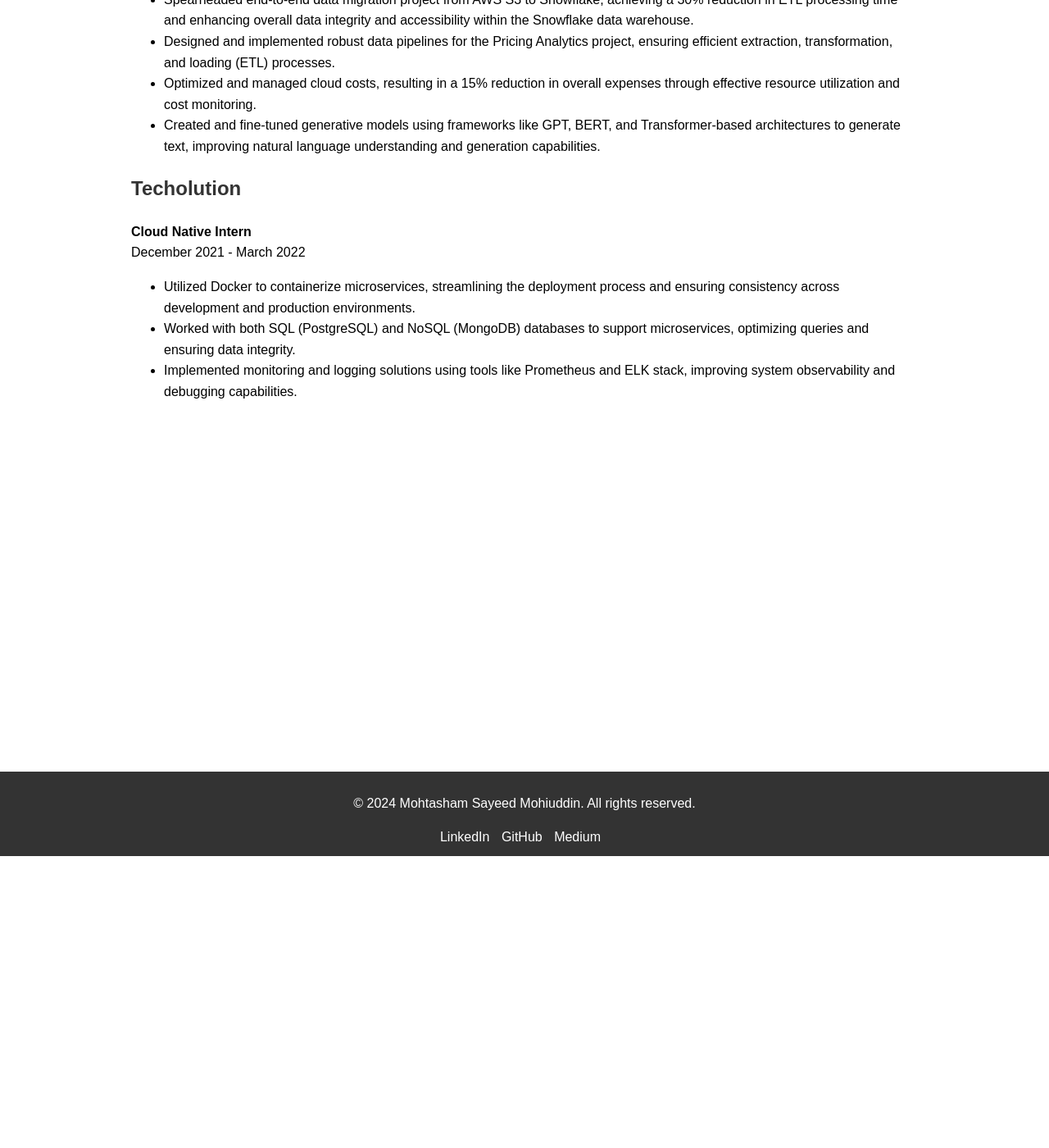
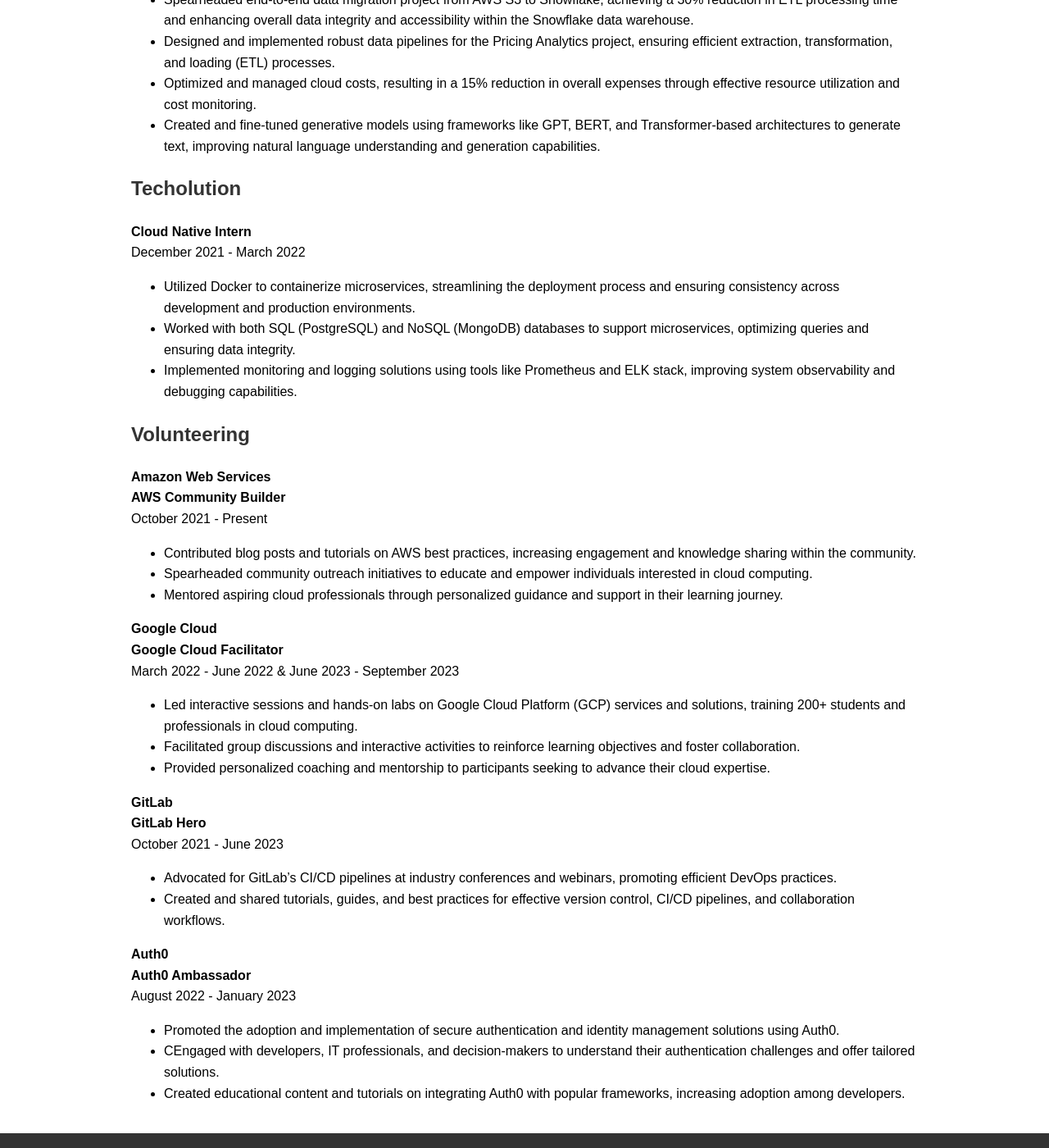
Before and after one commit to mohtasham9/mohtasham9.github.io, a Jekyll site: the page built from docs/experience.markdown, in a window 1280 px wide and 1400 px high, scrolled down 356 px. Shown: the whole window at 82% size. Built offline with Jekyll 4.4.1, drawn with Linux system fonts in a browser that asks for light colours.

Commit message:
Added Volunteering section

```diff
--- a/docs/experience.markdown
+++ b/docs/experience.markdown
@@ -22,3 +22,37 @@
 - Utilized Docker to containerize microservices, streamlining the deployment process and ensuring consistency across development and production environments.
 - Worked with both SQL (PostgreSQL) and NoSQL (MongoDB) databases to support microservices, optimizing queries and ensuring data integrity.
 - Implemented monitoring and logging solutions using tools like Prometheus and ELK stack, improving system observability and debugging capabilities.
+
+
+## Volunteering
+
+**Amazon Web Services**
+**AWS Community Builder**
+October 2021 - Present
+
+- Contributed blog posts and tutorials on AWS best practices, increasing engagement and knowledge sharing within the community.
+- Spearheaded community outreach initiatives to educate and empower individuals interested in cloud computing.
+- Mentored aspiring cloud professionals through personalized guidance and support in their learning journey.
+
+**Google Cloud**
+**Google Cloud Facilitator**
+March 2022 - June 2022 &  June 2023 - September 2023
+
+- Led interactive sessions and hands-on labs on Google Cloud Platform (GCP) services and solutions, training 200+ students and professionals in cloud computing.
+- Facilitated group discussions and interactive activities to reinforce learning objectives and foster collaboration.
+- Provided personalized coaching and mentorship to participants seeking to advance their cloud expertise.
+
+**GitLab**
+**GitLab Hero**
+October 2021 - June 2023
+
+- Advocated for GitLab's CI/CD pipelines at industry conferences and webinars, promoting efficient DevOps practices.
+- Created and shared tutorials, guides, and best practices for effective version control, CI/CD pipelines, and collaboration workflows.
+
+**Auth0**
+**Auth0 Ambassador**
+August 2022 - January 2023
+
+- Promoted the adoption and implementation of secure authentication and identity management solutions using Auth0.
+- CEngaged with developers, IT professionals, and decision-makers to understand their authentication challenges and offer tailored solutions.
+- Created educational content and tutorials on integrating Auth0 with popular frameworks, increasing adoption among developers.
```
Also changed, not shown: docs/_layouts/resume.html (+10 -0 lines), docs/resume.markdown (line endings or trailing spaces).
